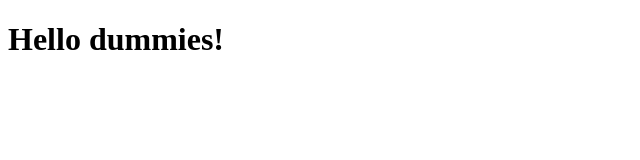
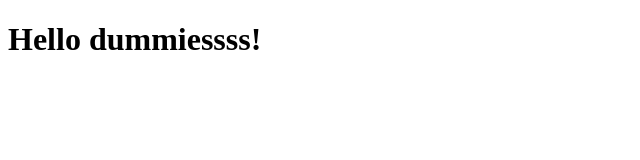
Before and after one commit to ismanf/react-starter-kit, a React app: page / in a window 1280 px wide. Shown: the top 160 px of the page, without its empty margins (0-640 px from the left). Built offline with nearby package versions, Linux system fonts and the light colour scheme; the HTML template or start-up script is replaced by a standard one.

Commit message:
added hot reloading ability

```diff
--- a/package.json
+++ b/package.json
@@ -21,6 +21,7 @@
     "babel-plugin-transform-class-properties": "^6.24.1",
     "babel-preset-es2015": "^6.24.1",
     "babel-preset-react": "^6.24.1",
+    "react-hot-loader": "^3.1.3",
     "webpack": "^3.10.0",
     "webpack-dev-server": "^2.9.7"
   }
--- a/src/containers/App.js
+++ b/src/containers/App.js
@@ -1,7 +1,7 @@
 import React from 'react'
 
 const App = () => {
-    return <h1>Hello dummies!</h1>
+    return <h1>Hello dummiessss!</h1>
 }
 
 export default App
--- a/src/main.js
+++ b/src/main.js
@@ -2,4 +2,17 @@ import React from 'react'
 import ReactDOM from 'react-dom'
 import App from './containers/App'
 
-ReactDOM.render(<App />, document.getElementById('root'))
+ReactDOM.render(
+    <App />,
+    document.getElementById('root')
+)
+
+if (module.hot) {
+    module.hot.accept('./containers/App', () => {
+        const NextApp = require('./containers/App').default;
+        ReactDOM.render(
+            <App />,
+            document.getElementById('root')
+        );
+    });
+}
--- a/webpack.config.js
+++ b/webpack.config.js
@@ -1,8 +1,14 @@
 let path = require('path'),
+    webpack = require('webpack'),
     config = require('./project.config')
 
 let wpConfig = {
-    entry: path.join(__dirname, config.sourceFolder, config.entryFile),
+    entry: [
+        'react-hot-loader/patch',
+        'webpack-dev-server/client?http://localhost:3000',
+        'webpack/hot/only-dev-server',
+        path.join(__dirname, config.sourceFolder, config.entryFile)
+    ],
     output: {
         path: path.join(__dirname, config.distFolder),
         filename: config.bundleFile
@@ -15,16 +21,20 @@ let wpConfig = {
                 loader: 'babel-loader',
                 query: {
                     presets: ['es2015', 'react'],
-                    plugins: ['transform-class-properties']
+                    plugins: ['react-hot-loader/babel', 'transform-class-properties']
                 }
             },
         ]
     },
+    plugins: [
+        new webpack.HotModuleReplacementPlugin()
+    ],
     devServer: {
         contentBase: `./${config.distFolder}`,
         historyApiFallback: true,
         inline: true,
-        port: config.devPort
+        port: config.devPort,
+        hot: true
     }
 }
 
```
Also changed, not shown: 1 other file (tests, documents, lock files or other folders).
